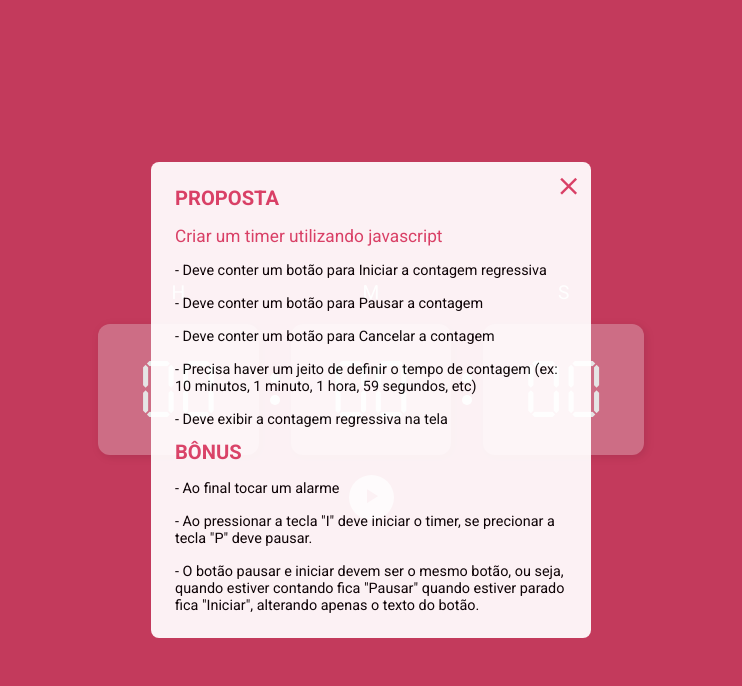
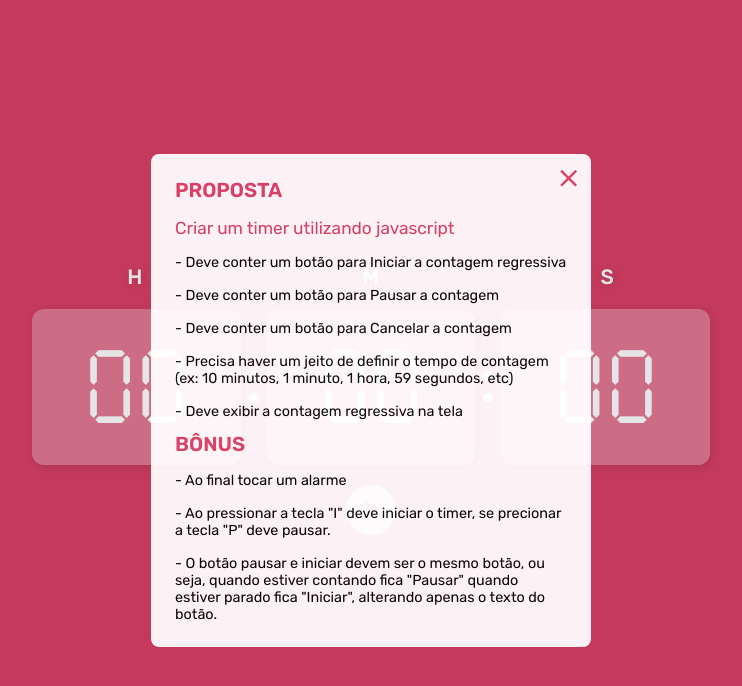
Before and after one commit to guilherme-biancardi/timer-esferas-software, a plain HTML site: page index.html in a window 1280 px wide. Shown: the whole page, without its empty margins (269-1011 px from the left). Drawn offline with Linux system fonts and the light colour scheme.

Commit message:
update style

```diff
--- a/css/main.css
+++ b/css/main.css
@@ -1,4 +1,4 @@
-@import url('https://fonts.googleapis.com/css2?family=Roboto:wght@400;500;700&display=swap');
+@import url('https://fonts.googleapis.com/css2?family=Rubik:wght@400;500;600&display=swap');
 @import url('./modal.css');
 
 @font-face {
@@ -10,7 +10,7 @@
   padding: 0;
   margin: 0;
   box-sizing: border-box;
-  font-family: 'roboto', sans-serif;
+  font-family: 'Rubik', sans-serif;
 }
 
 :root {
@@ -68,12 +68,13 @@ main {
   display: grid;
   grid-template-columns: 1fr 0.1fr 1fr 0.1fr 1fr;
   gap: 8px;
+  justify-content: center;
 }
 
 .inputs :is(input, h2) {
   border-radius: 12px;
   padding: 24px 20px;
-  font-size: 5em;
+  font-size: 6.5em;
   width: 4ch;
   background-color: rgba(255, 255, 255, 0.3);
   color: var(--white);
@@ -83,18 +84,19 @@ main {
   text-align: center;
 }
 
-.numbers {
-  display: none !important;
+.form-timer .numbers {
+  display: none;
 }
 
-.active-numbers {
-  display: grid !important;
+.form-timer .names{
+  grid-template-columns: repeat(3, 1fr);
 }
 
 .inputs h1 {
+  align-self: center;
   text-align: center;
-  font-weight: 400;
-  font-size: 1.2em;
+  font-weight: 500;
+  font-size: 1.3em;
   text-shadow: 1px 1px 10px rgba(0, 0, 0, 0.115);
   color: var(--white);
 }
@@ -124,13 +126,13 @@ main {
 
 .buttons button {
   width: max-content;
-  width: 45px;
-  height: 45px;
+  width: 50px;
+  height: 50px;
   border-radius: 50%;
   background-color: rgba(255, 255, 255, 0.75);
   cursor: pointer;
   text-transform: uppercase;
-  font-size: 1.5em;
+  font-size: 1.8em;
   color: var(--primary);
   display: flex;
   align-items: center;
@@ -143,6 +145,10 @@ main {
 
 .active {
   display: flex !important;
+}
+
+.active-numbers {
+  display: grid !important;
 }
 
 @keyframes color {
--- a/index.html
+++ b/index.html
@@ -42,11 +42,9 @@
             <p>Insira um tempo válido.</p>
         </div>
         <form class="form-timer">
-            <div class="inputs">
+            <div class="inputs names">
                 <h1>H</h1>
-                <br>
                 <h1>M</h1>
-                <br>
                 <h1>S</h1>
             </div>
             <div class="inputs text">
```
